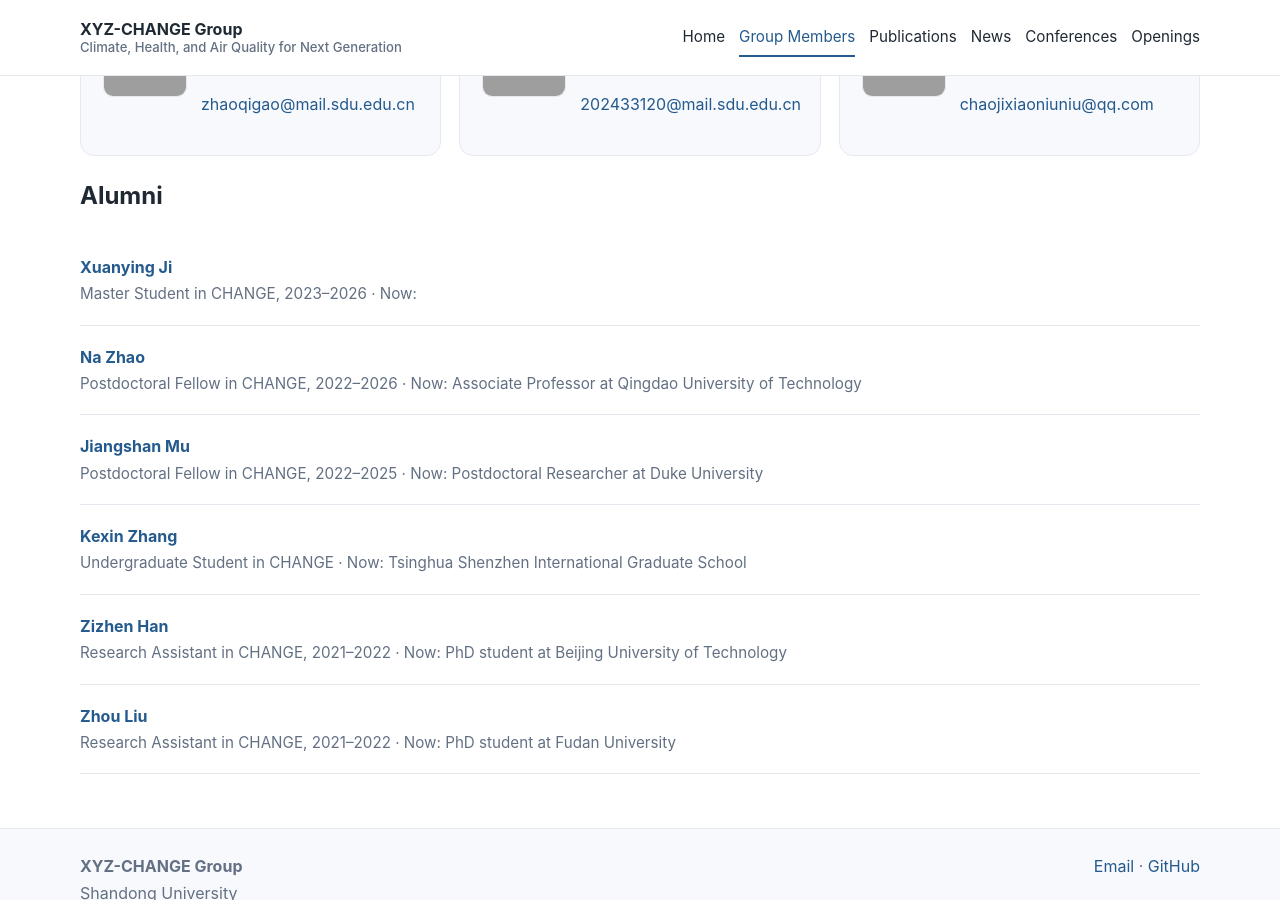
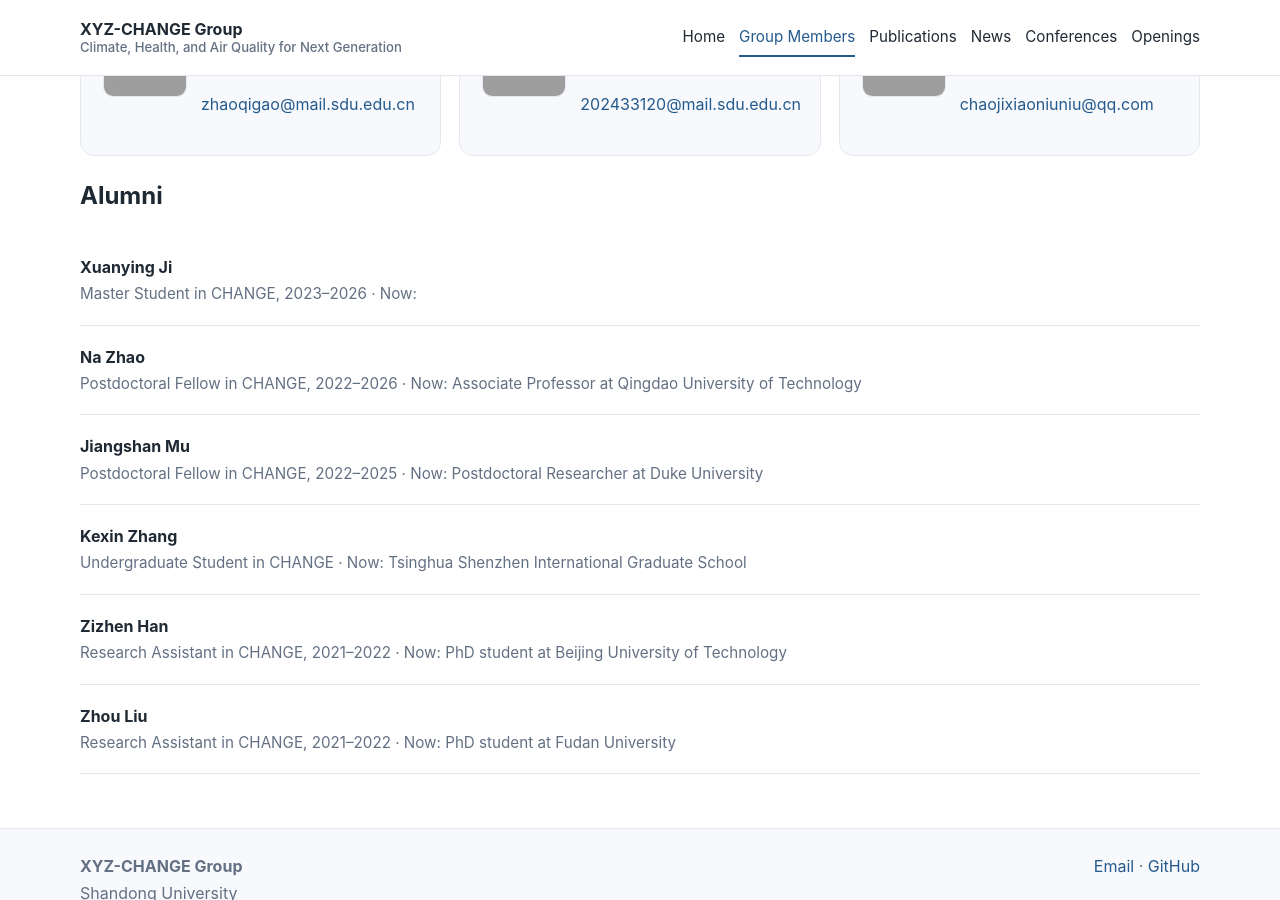
Before and after one commit to MuJSh/xyz_CHANGE, a Jekyll site: the page built from _pages/group-members.md, in a window 1280 px wide and 900 px high, scrolled down 706 px. Built offline with Jekyll 4.4.1, drawn with Linux system fonts in a browser that asks for light colours.

```diff
--- a/_pages/group-members.md
+++ b/_pages/group-members.md
@@ -60,7 +60,7 @@ permalink: /group-members/
 
 {% for member in site.data.members.alumni %}
 <div class="list-item">
-  <strong>{% if member.profile and member.profile != "" %}<a href="{{ member.profile }}">{{ member.name }}</a>{% else %}{{ member.name }}{% endif %}</strong><br>
+  <strong>{{ member.name }}</strong><br>
   <span class="meta">{{ member.role }}{% if member.now %} · Now: {{ member.now }}{% endif %}</span>
 </div>
 {% endfor %}
```
